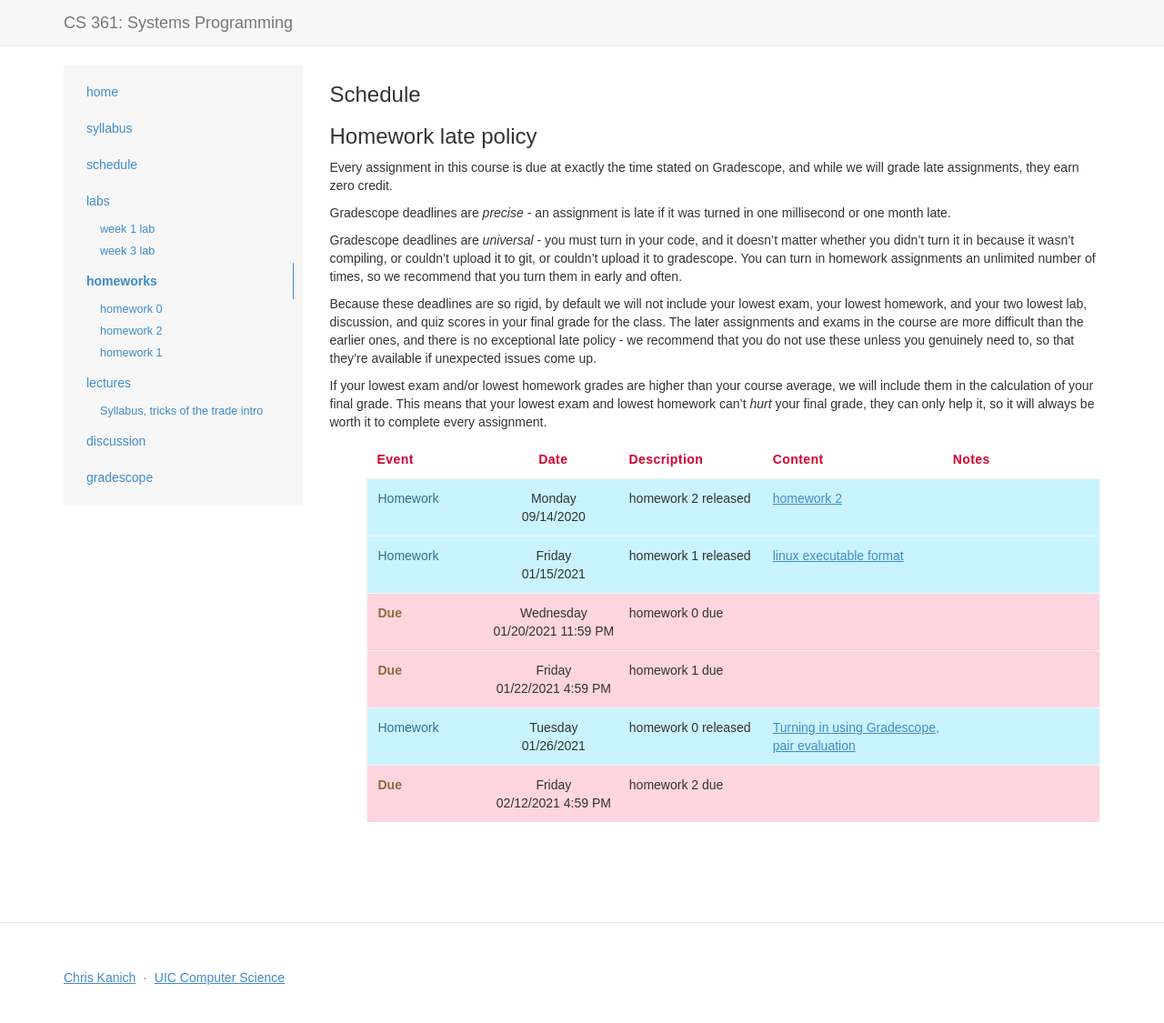
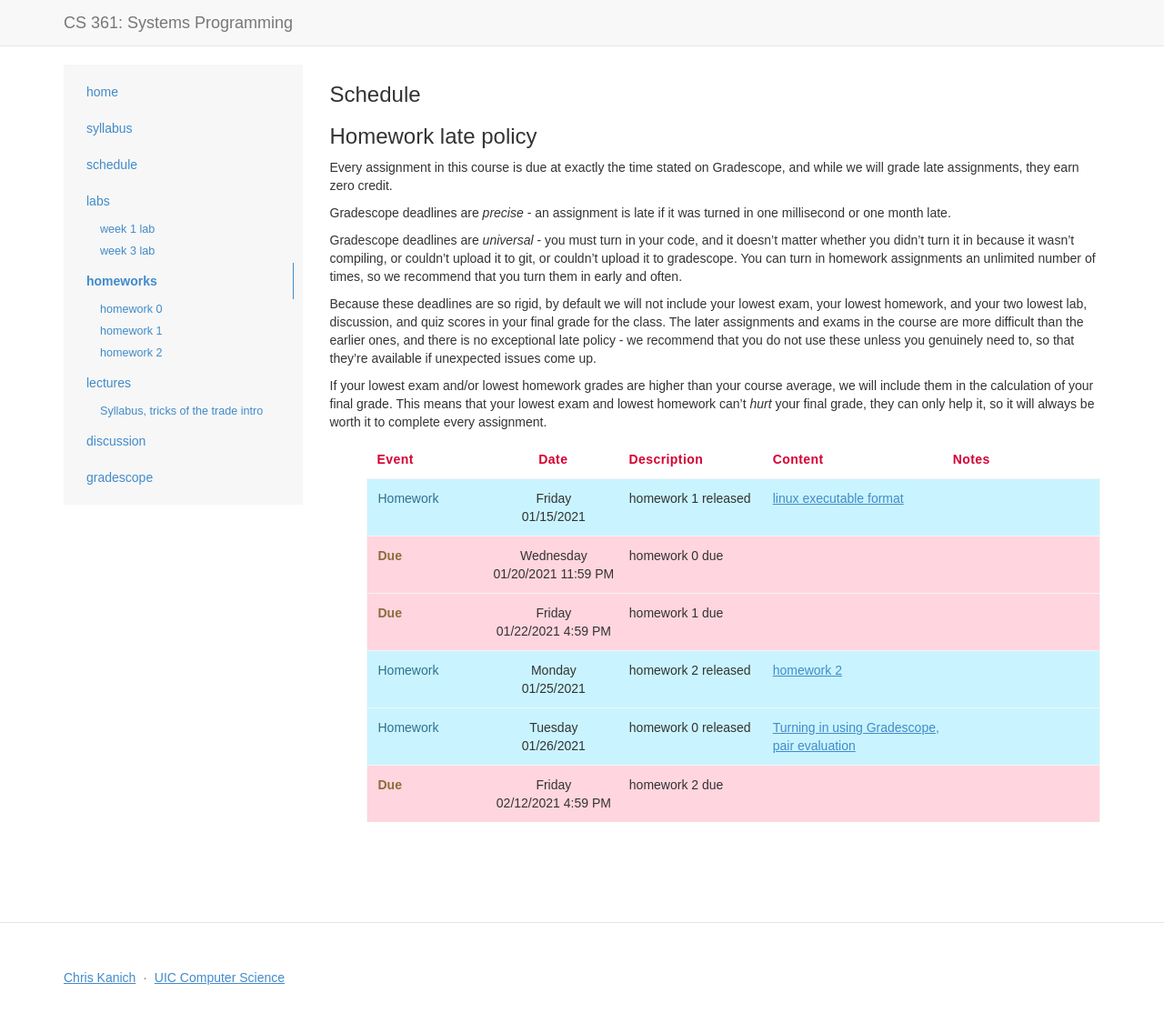
Before and after one commit to csatuic/cs361-website-old, a Jekyll site: the page built from homeworks.md, in a window 1280 px wide. Shown: the whole page at 91% size. Built offline with Jekyll 4.4.1, drawn with Linux system fonts in a browser that asks for light colours; some web fonts are replaced.

Commit message:
Fixed assign date as well

```diff
--- a/_homeworks/homework2.md
+++ b/_homeworks/homework2.md
@@ -5,7 +5,7 @@ due:
     title: homework 2
     date: 2021-02-12T16:59:59-6:00
     description: 'Assignment #2 due'
-date: 2020-09-14
+date: 2021-01-25
 github_link: https://classroom.github.com/a/S_KKbtOw
 ---
 
```
